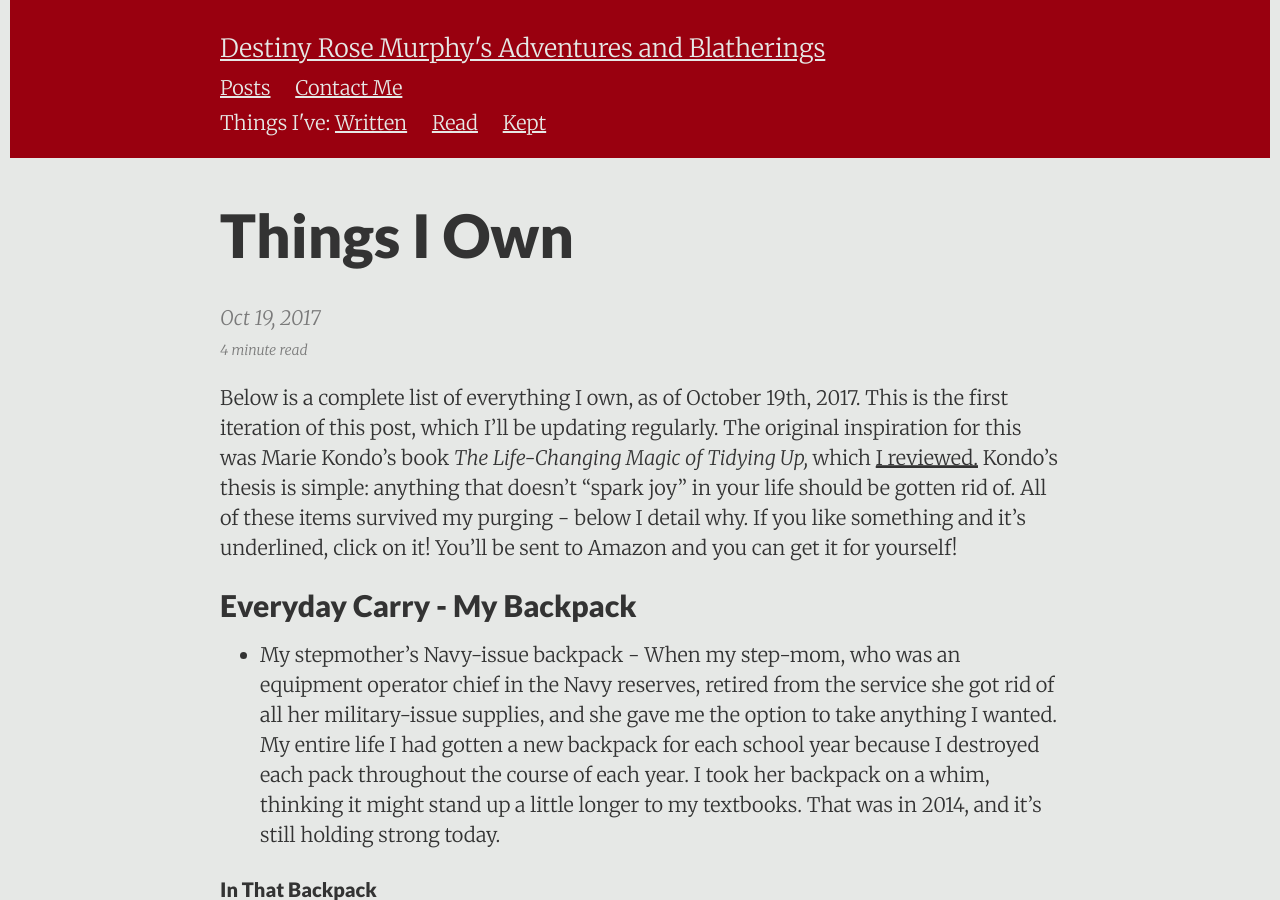
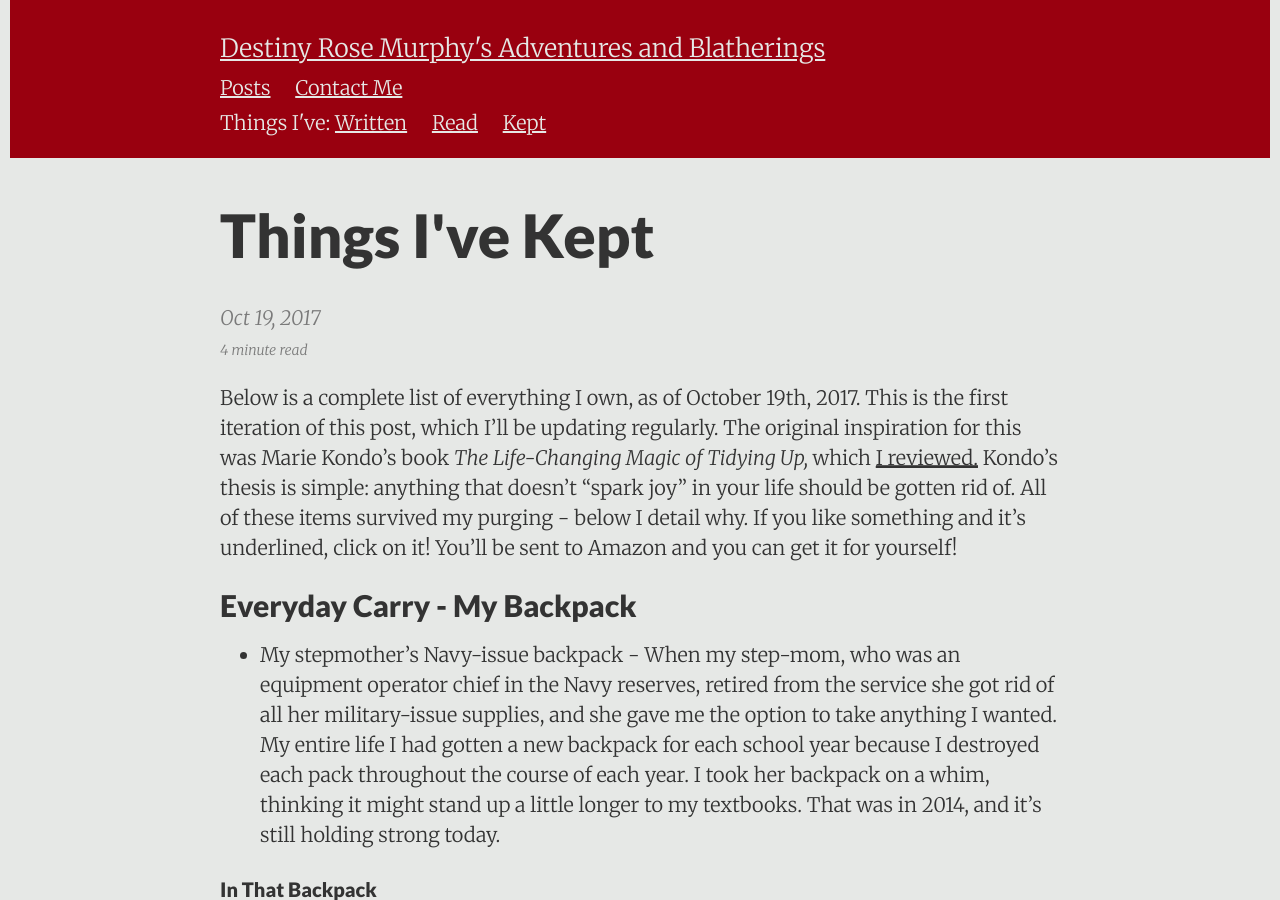
Before and after one commit to DestinyRoseMurphy/DestinyRoseMurphy.github.io, a Jekyll site: the page built from _posts/2017-10-19-Things-I-Own.md, in a window 1280 px wide and 900 px high. Built offline with Jekyll 4.4.1, drawn with Linux system fonts in a browser that asks for light colours.

Commit message:
Changing Post titles

```diff
--- a/_posts/2017-10-19-Things-I-Own.md
+++ b/_posts/2017-10-19-Things-I-Own.md
@@ -1,6 +1,6 @@
 ---
 layout:     post
-title:      "Things I Own"
+title:      "Things I've Kept"
 date:       2017-10-19
 summary:    "After reading Marie Kondo's The Life-Changing Magic of Tidying Up I was inspired to get rid of everything I own that doesn't spark joy in my life. In doing so, I had to touch and truly consider throwing away everything I own. Here's what I decided to keep and why."
 ---
```
Also changed, not shown: _posts/2017-10-16-Things-I've-Written-Elsewhere.md (+1 -1 lines).
